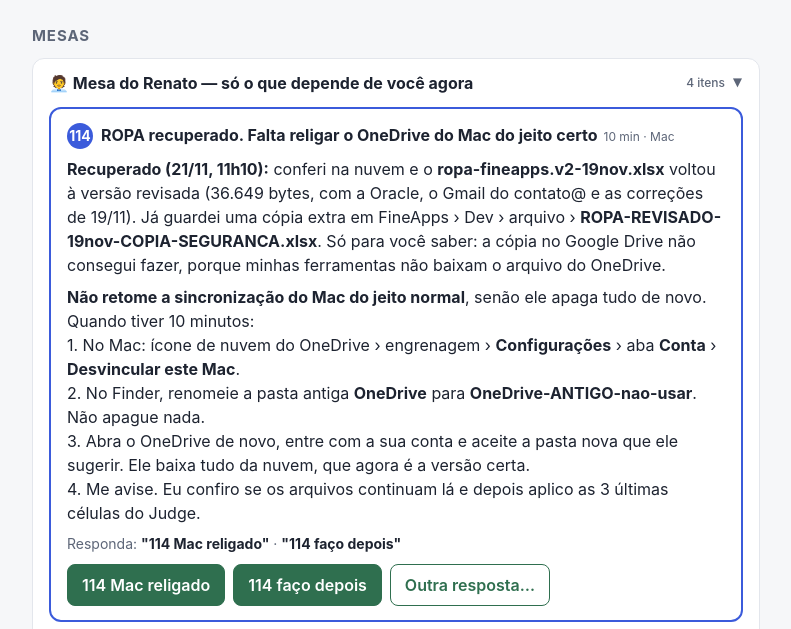
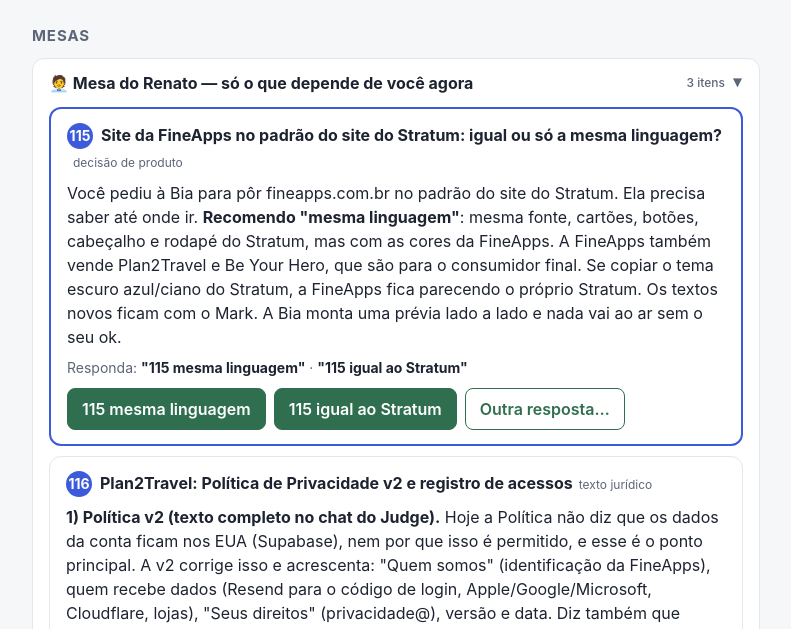
Before and after one commit to renatocorrea2908/rotinas, a plain HTML site: page jarvis-admin/FineApps_Mesa_do_Renato.html in a window 1280 px wide. Shown: the part 102-731 px from the top of the page, without its empty margins (244-1035 px from the left). Drawn offline with Linux system fonts and the light colour scheme.

Commit message:
Mesa: 114 sai da mesa do Renato (sem ação no Mac)
Co-Authored-By: Claude Opus 5.5 <noreply@anthropic.com>
Claude-Session: https://claude.ai/code/session_014uWdppSG8XxXbbjSZE7uDQ

```diff
--- a/jarvis-admin/FineApps_Mesa_do_Renato.html
+++ b/jarvis-admin/FineApps_Mesa_do_Renato.html
@@ -52,14 +52,8 @@
 
 
             <h2>Mesas</h2>
-  <details class="mesa" open><summary>🧑‍💼 Mesa do Renato — só o que depende de você agora <span class="cnt">4 itens</span></summary><div class="corpo">
-  <div class="card agora">
-    <span class="n">114</span><span class="t">ROPA recuperado. Falta religar o OneDrive do Mac do jeito certo</span><span class="tag">10 min · Mac</span>
-    <p class="rec"><b>Recuperado (21/11, 11h10):</b> conferi na nuvem e o <b>ropa-fineapps.v2-19nov.xlsx</b> voltou à versão revisada (36.649 bytes, com a Oracle, o Gmail do contato@ e as correções de 19/11). Já guardei uma cópia extra em FineApps › Dev › arquivo › <b>ROPA-REVISADO-19nov-COPIA-SEGURANCA.xlsx</b>. Só para você saber: a cópia no Google Drive não consegui fazer, porque minhas ferramentas não baixam o arquivo do OneDrive.</p>
-    <p class="rec"><b>Não retome a sincronização do Mac do jeito normal</b>, senão ele apaga tudo de novo. Quando tiver 10 minutos:<br>1. No Mac: ícone de nuvem do OneDrive › engrenagem › <b>Configurações</b> › aba <b>Conta</b> › <b>Desvincular este Mac</b>.<br>2. No Finder, renomeie a pasta antiga <b>OneDrive</b> para <b>OneDrive-ANTIGO-nao-usar</b>. Não apague nada.<br>3. Abra o OneDrive de novo, entre com a sua conta e aceite a pasta nova que ele sugerir. Ele baixa tudo da nuvem, que agora é a versão certa.<br>4. Me avise. Eu confiro se os arquivos continuam lá e depois aplico as 3 últimas células do Judge.</p>
-    <p class="resp">Responda: <b>"114 Mac religado"</b> · <b>"114 faço depois"</b></p>
-  </div>
-  <div class="card">
+  <details class="mesa" open><summary>🧑‍💼 Mesa do Renato — só o que depende de você agora <span class="cnt">3 itens</span></summary><div class="corpo">
+    <div class="card agora">
     <span class="n">115</span><span class="t">Site da FineApps no padrão do site do Stratum: igual ou só a mesma linguagem?</span><span class="tag">decisão de produto</span>
     <p class="rec">Você pediu à Bia para pôr fineapps.com.br no padrão do site do Stratum. Ela precisa saber até onde ir. <b>Recomendo "mesma linguagem"</b>: mesma fonte, cartões, botões, cabeçalho e rodapé do Stratum, mas com as cores da FineApps. A FineApps também vende Plan2Travel e Be Your Hero, que são para o consumidor final. Se copiar o tema escuro azul/ciano do Stratum, a FineApps fica parecendo o próprio Stratum. Os textos novos ficam com o Mark. A Bia monta uma prévia lado a lado e nada vai ao ar sem o seu ok.</p>
     <p class="resp">Responda: <b>"115 mesma linguagem"</b> · <b>"115 igual ao Stratum"</b></p>
@@ -121,6 +115,7 @@
 </div></details>
 
     <details class="mesa"><summary>✅ Feito hoje (20/11)</summary><div class="corpo">
+<div class="row"><span class="dot o"></span><div>114 (21/11): ROPA revisado recuperado da Lixeira e do histórico (v2-19nov, 36.649 bytes) + cópia extra em arquivo › ROPA-REVISADO-19nov-COPIA-SEGURANCA.xlsx. Sem ação no Mac; o Jarvis confere a nuvem em 22/11, depois que a pausa do OneDrive do Mac vencer.</div></div>
 <div class="row"><span class="dot o"></span><div><b>Homologação T70 APROVADA:</b> todas as cenas rodaram de ponta a ponta em produção (requisição, aprovação no celular, concorrência, leitura de proposta por IA, OC, recebimento, reembolso completo e reaprovação). 10 achados foram para o Stray corrigir; os da reaprovação (9 e 10) por ordem sua. O plano A do site não entra. A frase das aprovações no celular está validada para o Mark.</div></div>
 <div class="row"><span class="dot o"></span><div>ROPA final no lugar (sem nenhum item em amarelo): FineApps › Dev › ropa-fineapps.xlsx. Versões anteriores em arquivo › ropa-backups.</div></div>
 <div class="row"><span class="dot o"></span><div>Be Your Hero para iPhone APROVADO pela Apple (19/11, 17h55); aguarda o Android para publicar junto.</div></div>
```
